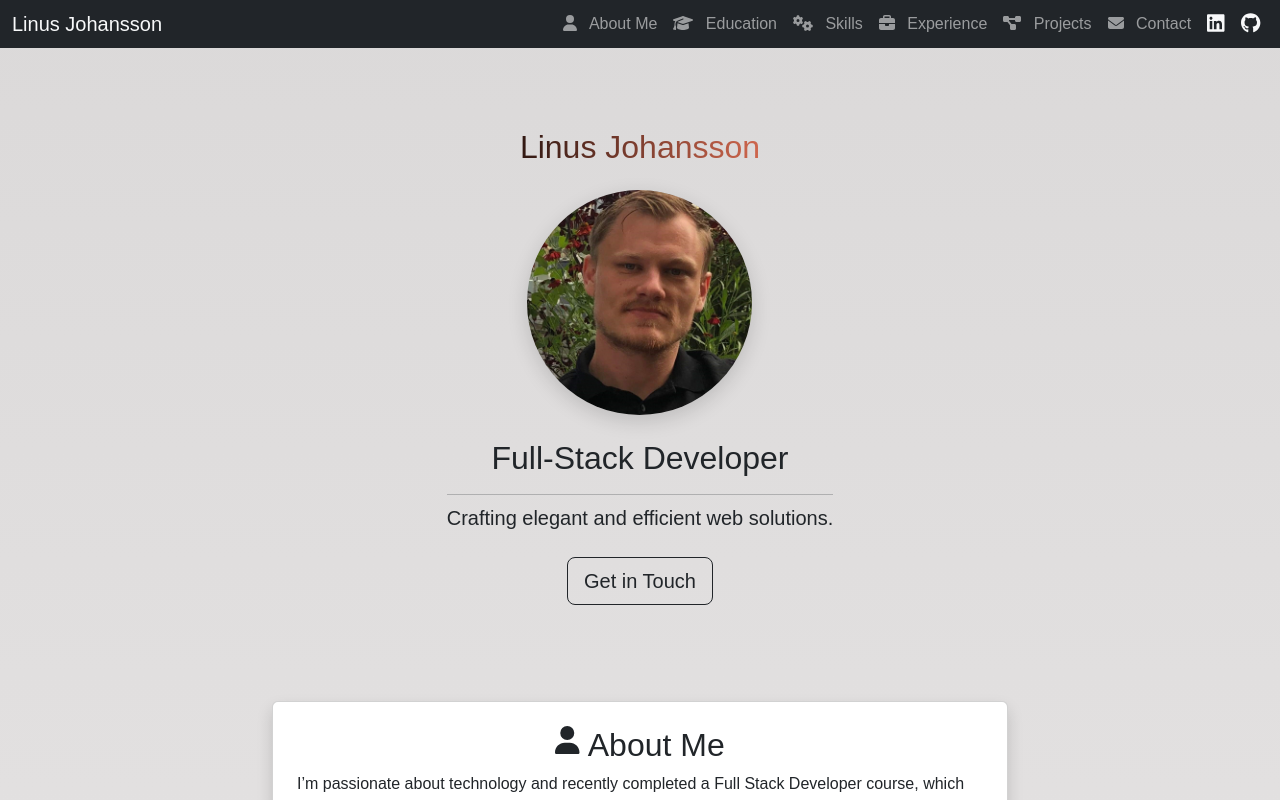
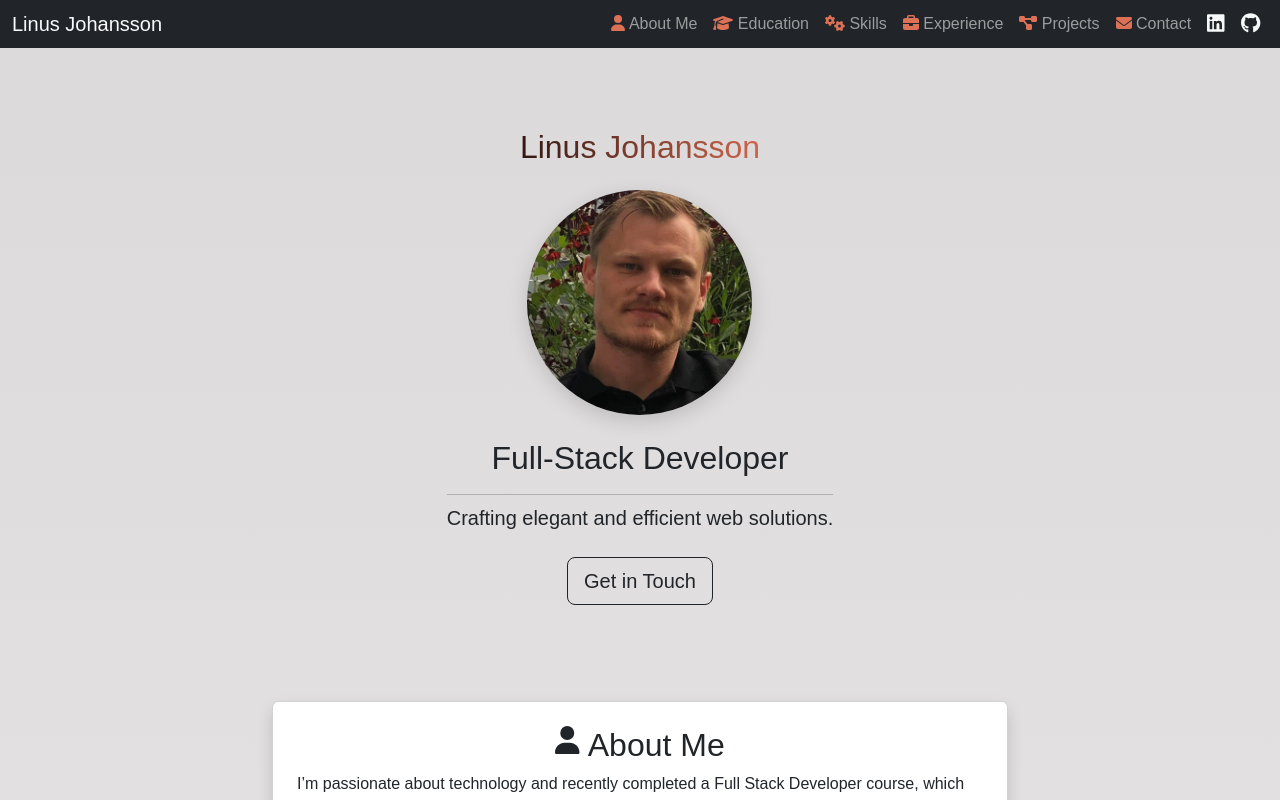
Before and after one commit to j0hanz/j0hanz-portfolio, a React (Create React App) app: page / in a window 1280 px wide. Shown: the top 800 px of the page. Built offline with nearby package versions, Linux system fonts and the light colour scheme.

Commit message:
Update NavBar module to use CSS module for consistent styling

```diff
--- a/src/components/NavBar.js
+++ b/src/components/NavBar.js
@@ -11,6 +11,7 @@ import {
   faGraduationCap,
 } from '@fortawesome/free-solid-svg-icons'; // Importing specific icons from FontAwesome
 import useClickOutsideToggle from '../hooks/OutsideClickHandler'; // Importing custom hook for handling outside click
+import styles from './styles/NavBar.module.css'; // Importing CSS module for styling
 
 // Functional component NavBar
 const NavBar = () => {
@@ -78,7 +79,8 @@ const NavBar = () => {
             ].map(({ id, icon, label }) => (
               // Nav link for each navigation item
               <Nav.Link key={id} href={`#${id}`}>
-                <FontAwesomeIcon icon={icon} className="me-2" /> {/* Icon */}
+                <FontAwesomeIcon icon={icon} className={styles.navIcon} />{' '}
+                {/* Icon */}
                 {label} {/* Label */}
               </Nav.Link>
             ))}
```
